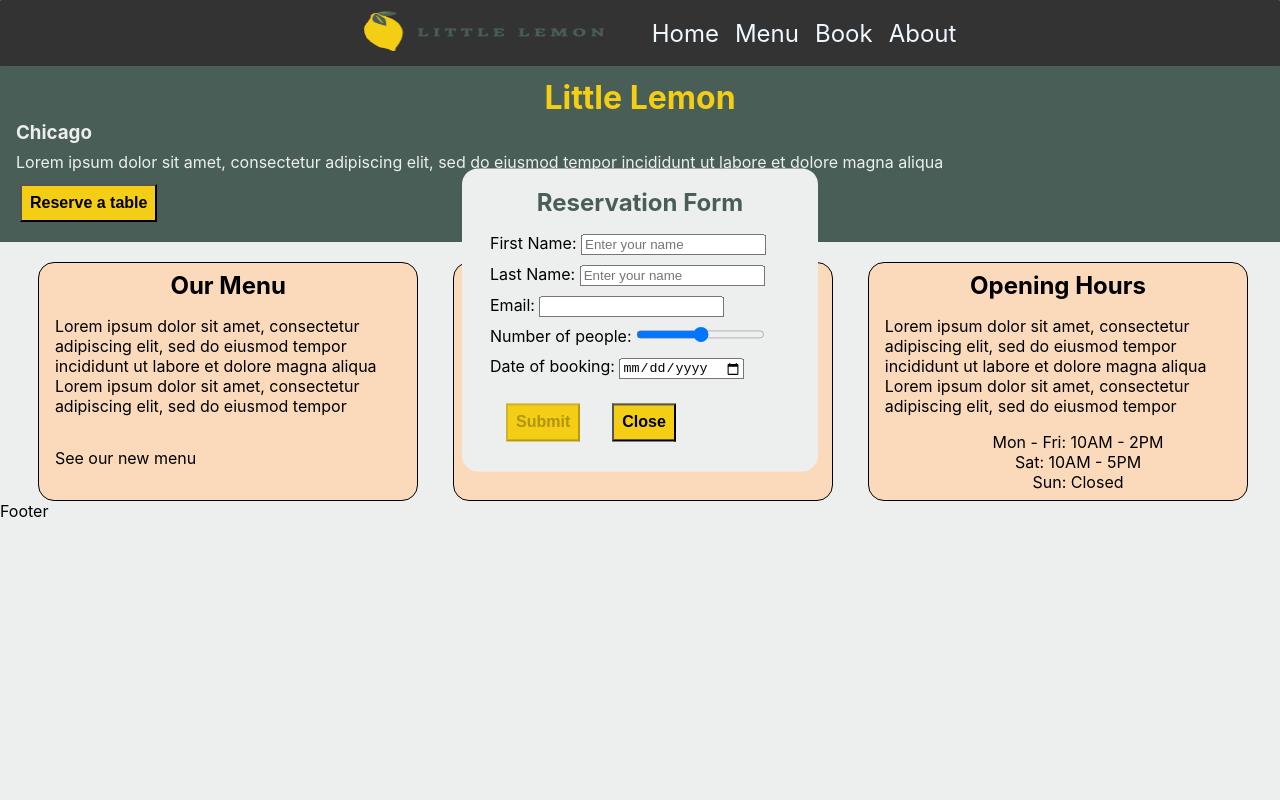
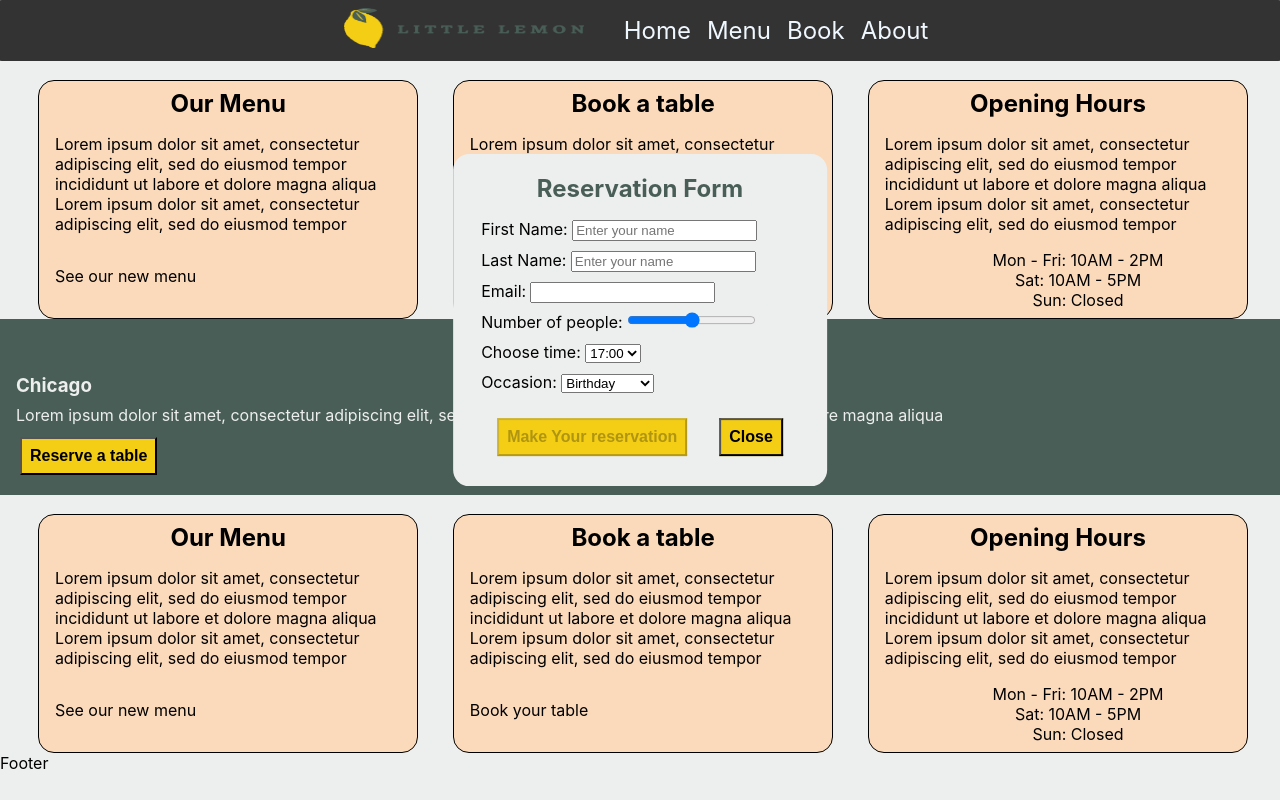
Before and after one commit to srilekha091/little-lemon-website, a React (Create React App) app: page /main-menu in a window 1280 px wide. Both pictures are taken after a click on the button "Reserve a table". Built offline with nearby package versions, Linux system fonts and the light colour scheme.

Commit message:
Implementing Routing in Nav component

```diff
--- /dev/null
+++ b/src/components/BookingForm.js
@@ -0,0 +1,101 @@
+import React, { useState } from 'react';
+import './BookingForm.css';
+
+const BookingForm = ({ toggleForm }) => {
+	const [firstName, setFirstName] = useState('');
+	const [lastName, setLastName] = useState('');
+
+	const getIsFormValid = () => {
+		return firstName && lastName;
+	};
+
+	const clearForm = () => {
+		setFirstName('');
+		setLastName('');
+	};
+
+	const handleSubmit = (e) => {
+		e.preventDefault();
+		alert('Reservation made successfully');
+		clearForm();
+	};
+
+	return (
+		<div className='reservationForm'>
+			<form onSubmit={handleSubmit}>
+				<div className='reservationForm-modal'>
+					<h2 className='reservation-title'>Reservation Form</h2>
+					<div className='field'>
+						<label htmlFor='first'>First Name: </label>
+						<input
+							type='text'
+							id='first'
+							name='first'
+							placeholder='Enter your name'
+							value={firstName}
+							onChange={(e) => setFirstName(e.target.value)}
+							required
+						/>
+					</div>
+					<div className='field'>
+						<label htmlFor='last'>Last Name: </label>
+						<input
+							type='text'
+							id='last'
+							name='last'
+							value={lastName}
+							onChange={(e) => setLastName(e.target.value)}
+							placeholder='Enter your name'
+						/>
+					</div>
+					<div className='field'>
+						<label htmlFor='email'>Email: </label>
+						<input type='email' id='email' required />
+					</div>
+					<div className='field'>
+						<label htmlFor='partySize'>Number of people: </label>
+
+						<input type='range' id='partySize' minLength={1} maxLength={8} />
+					</div>
+					<div className='field'>
+						<label htmlFor='booking_date'>Choose time: </label>
+						<select>
+							<option>17:00</option>
+							<option>18:00</option>
+							<option>19:00</option>
+							<option>20:00</option>
+							<option>21:00</option>
+							<option>22:00</option>
+						</select>
+					</div>
+					<div className='field'>
+						<label htmlForfor='occasion'>Occasion: </label>
+						<select id='occasion'>
+							<option>Birthday</option>
+							<option>Anniversary</option>
+						</select>
+					</div>
+					<div>
+						<button
+							type='submit'
+							className='reserve-submitBtn'
+							disabled={!getIsFormValid()}
+							value='Make Your reservation'
+						>
+							Make Your reservation
+						</button>
+						<button
+							type='button'
+							className='reserve-submitBtn'
+							onClick={toggleForm}
+						>
+							Close
+						</button>
+					</div>
+				</div>
+			</form>
+		</div>
+	);
+};
+
+export default BookingForm;
--- a/src/components/BookingPage.js
+++ b/src/components/BookingPage.js
@@ -1,86 +1,8 @@
-import React, { useState } from 'react';
-import './BookingPage.css';
+import React from 'react';
+import BookingForm from './BookingForm';
 
 const BookingPage = ({ toggleForm }) => {
-	const [firstName, setFirstName] = useState('');
-	const [lastName, setLastName] = useState('');
-
-	const getIsFormValid = () => {
-		return firstName && lastName;
-	};
-
-	const clearForm = () => {
-		setFirstName('');
-		setLastName('');
-	};
-
-	const handleSubmit = (e) => {
-		e.preventDefault();
-		alert('Reservation made successfully');
-		clearForm();
-	};
-
-	return (
-		<div className='reservationForm'>
-			<form onSubmit={handleSubmit}>
-				<div className='reservationForm-modal'>
-					<h2 className='reservation-title'>Reservation Form</h2>
-					<div className='field'>
-						<label htmlFor='first'>First Name: </label>
-						<input
-							type='text'
-							id='first'
-							name='first'
-							placeholder='Enter your name'
-							value={firstName}
-							onChange={(e) => setFirstName(e.target.value)}
-							required
-						/>
-					</div>
-					<div className='field'>
-						<label htmlFor='last'>Last Name: </label>
-						<input
-							type='text'
-							id='last'
-							name='last'
-							value={lastName}
-							onChange={(e) => setLastName(e.target.value)}
-							placeholder='Enter your name'
-						/>
-					</div>
-					<div className='field'>
-						<label htmlFor='email'>Email: </label>
-						<input type='email' id='email' required />
-					</div>
-					<div className='field'>
-						<label htmlFor='partySize'>Number of people: </label>
-
-						<input type='range' id='partySize' minLength={1} maxLength={8} />
-					</div>
-					<div className='field'>
-						<label htmlFor='booking_date'>Date of booking: </label>
-						<input type='date' id='booking_date' name='booking_date'></input>
-					</div>
-					<div>
-						<button
-							type='submit'
-							className='reserve-submitBtn'
-							disabled={!getIsFormValid()}
-						>
-							Submit
-						</button>
-						<button
-							type='button'
-							className='reserve-submitBtn'
-							onClick={toggleForm}
-						>
-							Close
-						</button>
-					</div>
-				</div>
-			</form>
-		</div>
-	);
+	return <BookingForm toggleForm={toggleForm} />;
 };
 
 export default BookingPage;
--- a/src/components/NavigationBar.css
+++ b/src/components/NavigationBar.css
@@ -1,27 +1,21 @@
-nav {
+.navHeader {
 	background-color: #333333;
 	border-radius: 0.5%;
-	padding: 0.25%;
-}
-nav ul {
-	list-style: none;
+	padding: 0.5rem;
 	display: flex;
-	align-items: center;
 	justify-content: center;
 }
-
-nav ul li {
-	padding: 0.5rem;
-}
-nav ul a {
+.nav-item {
 	text-decoration: none;
 	color: aliceblue;
 	font-size: 1.5rem;
+	padding: 0.5rem;
 }
-nav ul a:active {
-	text-decoration: underline;
+
+.navHeader:active {
+	text-decoration: dotted;
 }
-nav ul a:hover {
+.navHeader .nav-item :hover {
 	color: #f4ce14;
 }
 #logo {
--- a/src/components/NavigationBar.js
+++ b/src/components/NavigationBar.js
@@ -1,15 +1,31 @@
 import React from 'react';
 import './NavigationBar.css';
 import logo from '../Images/banner.png';
-import { Route, Routes } from 'react-router-dom';
+import { Route, Routes, Link } from 'react-router-dom';
+import MainMenu from './MainMenu';
+import Homepage from './Homepage';
 
 const NavigationBar = () => {
 	return (
-		<nav className='navHeader'>
-			{/* <div className='logoDiv'>
-				<img src={logo} alt='logo' id='logo' />
-			</div> */}
-			<div className='linkDiv'>
+		<div className='linkDiv'>
+			<nav className='navHeader'>
+				<div className='logoDiv'>
+					<img src={logo} alt='logo' id='logo' />
+				</div>
+				<Link to='/' className='nav-item'>
+					Home
+				</Link>
+				<Link to='/main-menu' className='nav-item'>
+					Menu
+				</Link>
+				<Link to='/reserve' className='nav-item'>
+					Book
+				</Link>
+				<Link to='/about' className='nav-item'>
+					About
+				</Link>
+
+				{/*
 				<ul>
 					<li>
 						<img src={logo} alt='logo' id='logo' />
@@ -27,8 +43,13 @@ const NavigationBar = () => {
 						<a href='/order'>About</a>
 					</li>
 				</ul>
-			</div>
-		</nav>
+			 */}
+			</nav>
+			<Routes>
+				<Route path='/home-page' element={<Homepage />} />
+				<Route path='/main-menu' element={<MainMenu />} />
+			</Routes>
+		</div>
 	);
 };
 
```
Also changed, not shown: src/components/BookingForm.css (renamed from src/components/BookingPage.css).
